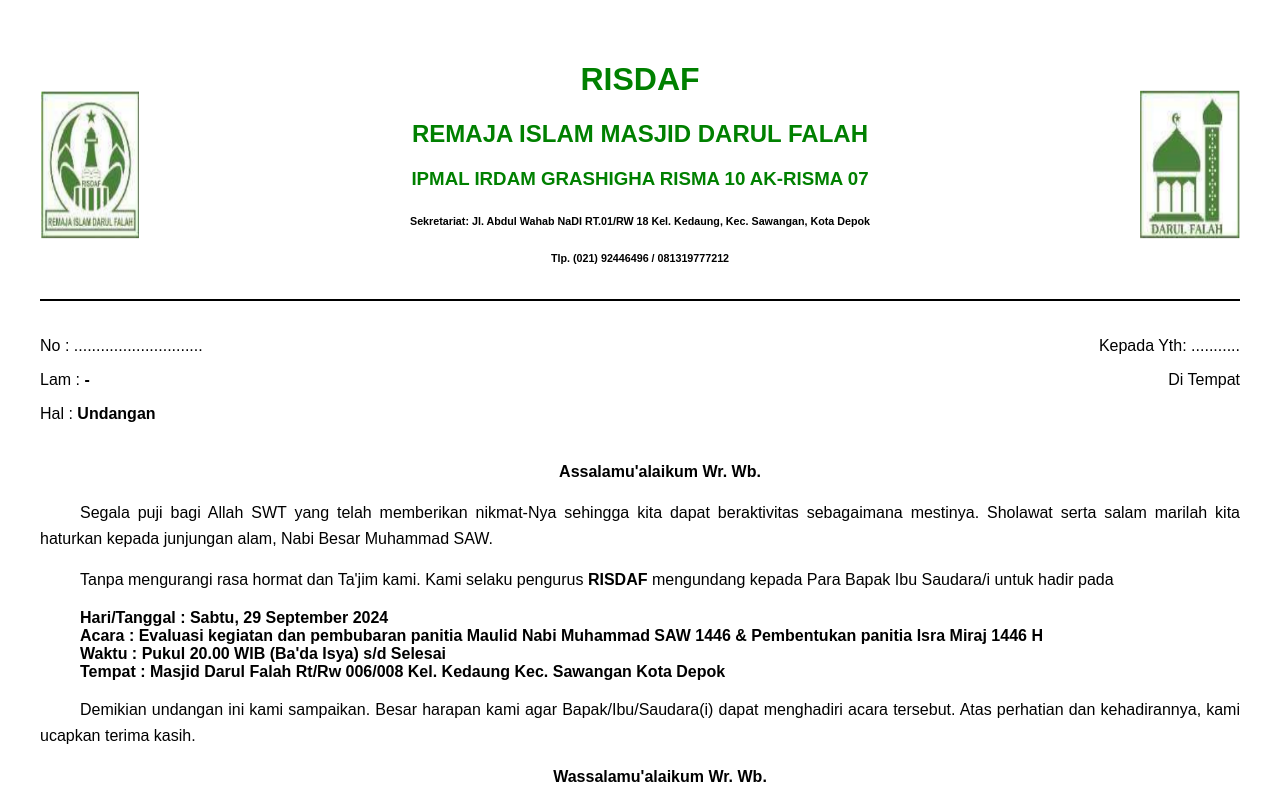
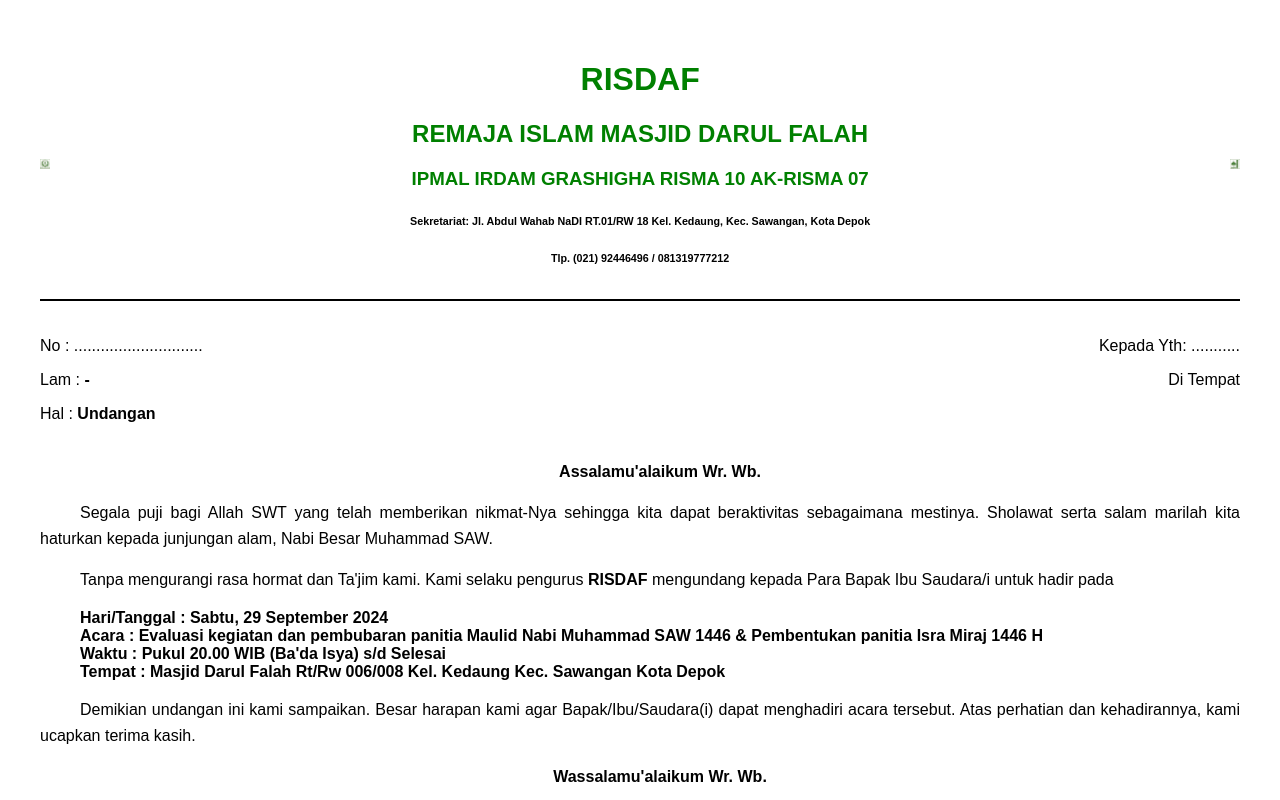
Before and after one commit to initialhaa/undangan, a plain HTML site: page index.html in a window 1280 px wide. Shown: the top 800 px of the page. Drawn offline with Linux system fonts and the light colour scheme.

Commit message:
Perbaikan kop surat

```diff
--- a/styles.css
+++ b/styles.css
@@ -11,8 +11,8 @@
 }
 
 .logo-left, .logo-right {
-    max-width: 100px; /* Ukuran maksimum logo */
-    height: 150px; /* Menjaga proporsi logo */
+    max-width: 10px; /* Ukuran maksimum logo */
+    height: 10px; /* Menjaga proporsi logo */
     flex-shrink: 0; /* Mencegah logo mengecil */
 }
 
```
